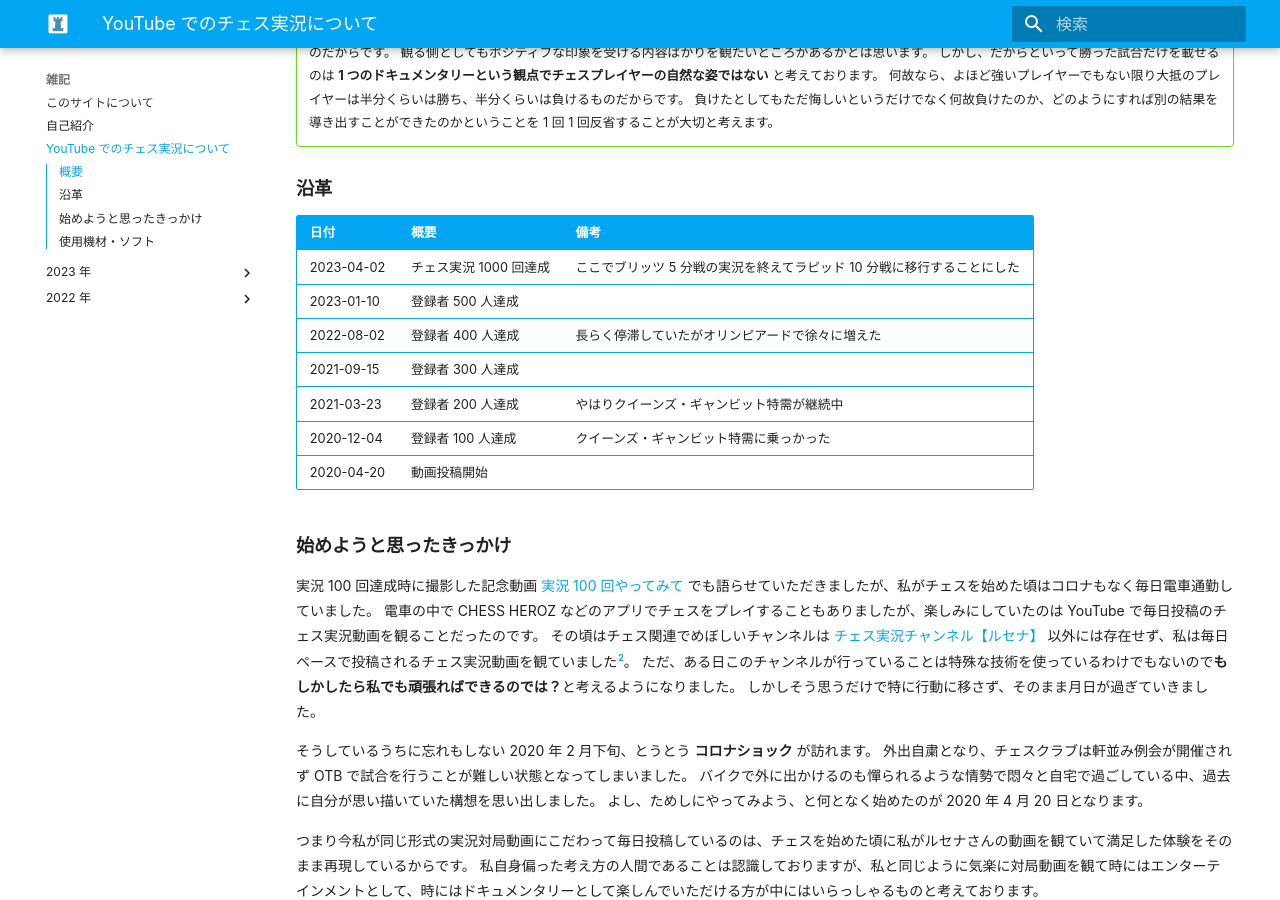
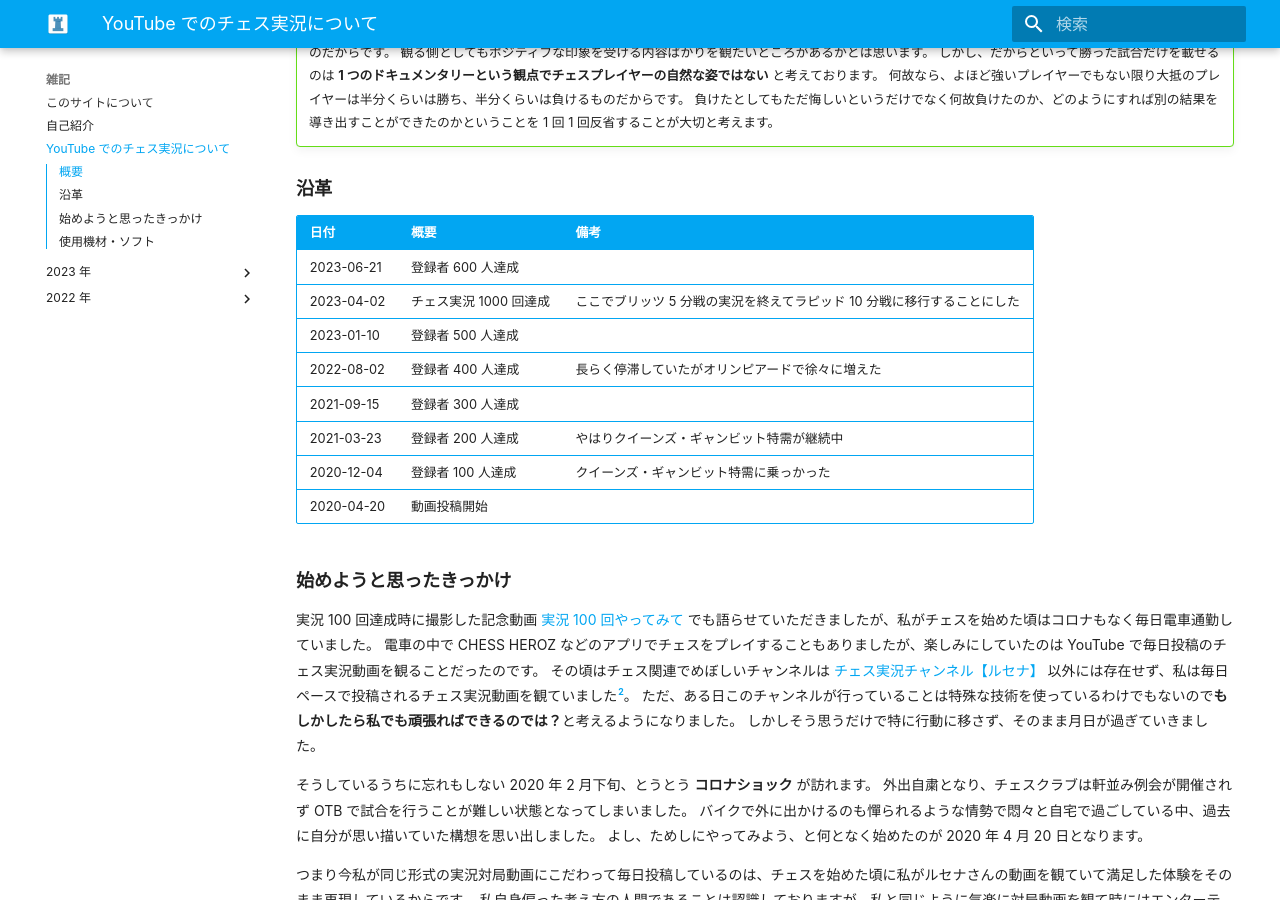
Before and after one commit to kojion/chess, an MkDocs documentation site: the page built from docs/note/youtube.md, in a window 1280 px wide and 900 px high, scrolled down 573 px. Built offline with MkDocs 1.6.1 and Material for MkDocs 9.7.7, drawn with Linux system fonts in a browser that asks for light colours; some web fonts are replaced; comment, search, counter and statistics services are not loaded.

Commit message:
登録者 600 人

```diff
--- a/docs/note/youtube.md
+++ b/docs/note/youtube.md
@@ -32,15 +32,16 @@
 
 ## 沿革
 
-|日付|概要|備考|
-|:--|:--|:--|
-|2023-04-02|チェス実況 1000 回達成|ここでブリッツ 5 分戦の実況を終えてラピッド 10 分戦に移行することにした|
-|2023-01-10|登録者 500 人達成||
-|2022-08-02|登録者 400 人達成|長らく停滞していたがオリンピアードで徐々に増えた|
-|2021-09-15|登録者 300 人達成||
-|2021-03-23|登録者 200 人達成|やはりクイーンズ・ギャンビット特需が継続中|
-|2020-12-04|登録者 100 人達成|クイーンズ・ギャンビット特需に乗っかった|
-|2020-04-20|動画投稿開始||
+| 日付         |概要|備考|
+|:-----------|:--|:--|
+| 2023-06-21 |登録者 600 人達成||
+| 2023-04-02 |チェス実況 1000 回達成|ここでブリッツ 5 分戦の実況を終えてラピッド 10 分戦に移行することにした|
+| 2023-01-10 |登録者 500 人達成||
+| 2022-08-02 |登録者 400 人達成|長らく停滞していたがオリンピアードで徐々に増えた|
+| 2021-09-15 |登録者 300 人達成||
+| 2021-03-23 |登録者 200 人達成|やはりクイーンズ・ギャンビット特需が継続中|
+| 2020-12-04 |登録者 100 人達成|クイーンズ・ギャンビット特需に乗っかった|
+| 2020-04-20 |動画投稿開始||
 
 ## 始めようと思ったきっかけ
 
```
